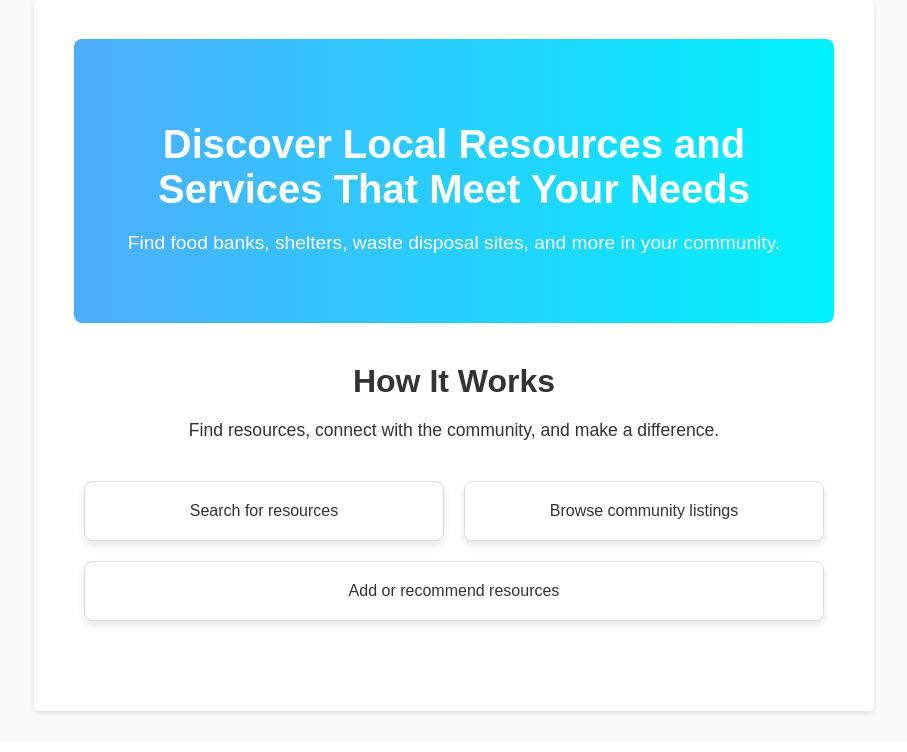
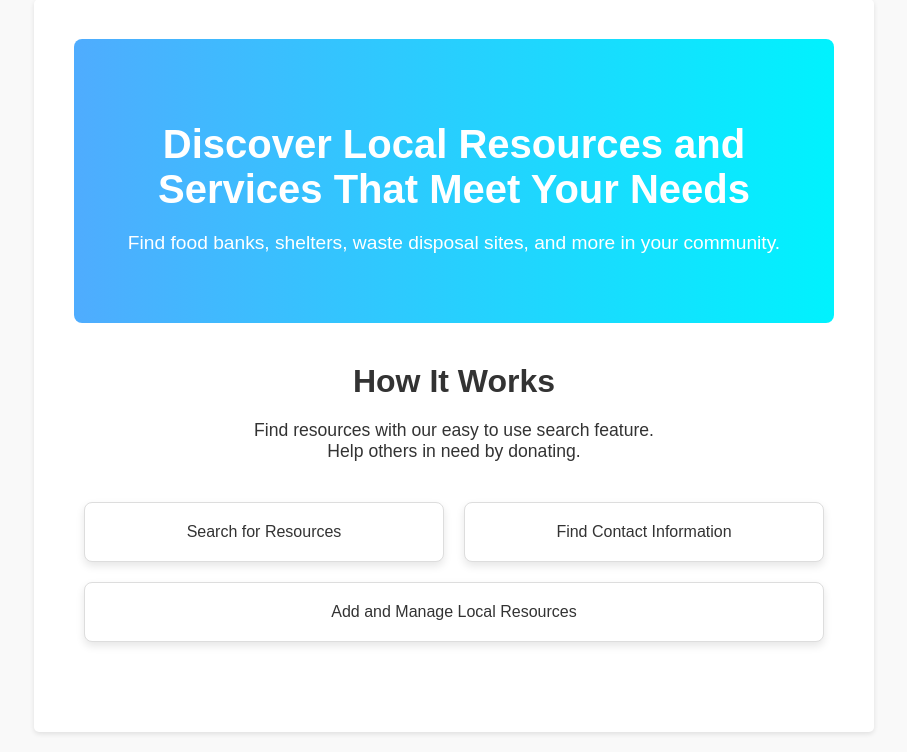
Before and after one commit to andrewreese16/resource-app, a Django app: page / in a window 1280 px wide. Shown: the part 59-811 px from the top of the page, without its empty margins (186-1093 px from the left). Before the commit the page ends 774 px from the top, so only its background shows below. Run offline with Django 5.2, Linux system fonts and the light colour scheme.

Commit message:
changed the home screen with updated text

```diff
--- a/resources/templates/resources/home.html
+++ b/resources/templates/resources/home.html
@@ -14,11 +14,13 @@
   </section>
   <section class="how-it-works">
     <h2>How It Works</h2>
-    <p>Find resources, connect with the community, and make a difference.</p>
+    <p>Find resources with our easy to use search feature. <br>
+    Help others in need by donating.
+    </p>
     <div class="steps">
-      <div class="step">Search for resources</div>
-      <div class="step">Browse community listings</div>
-      <div class="step">Add or recommend resources</div>
+      <div class="step">Search for Resources</div>
+      <div class="step">Find Contact Information</div>
+      <div class="step">Add and Manage Local Resources</div>
     </div>
   </section>
 </div>
```
